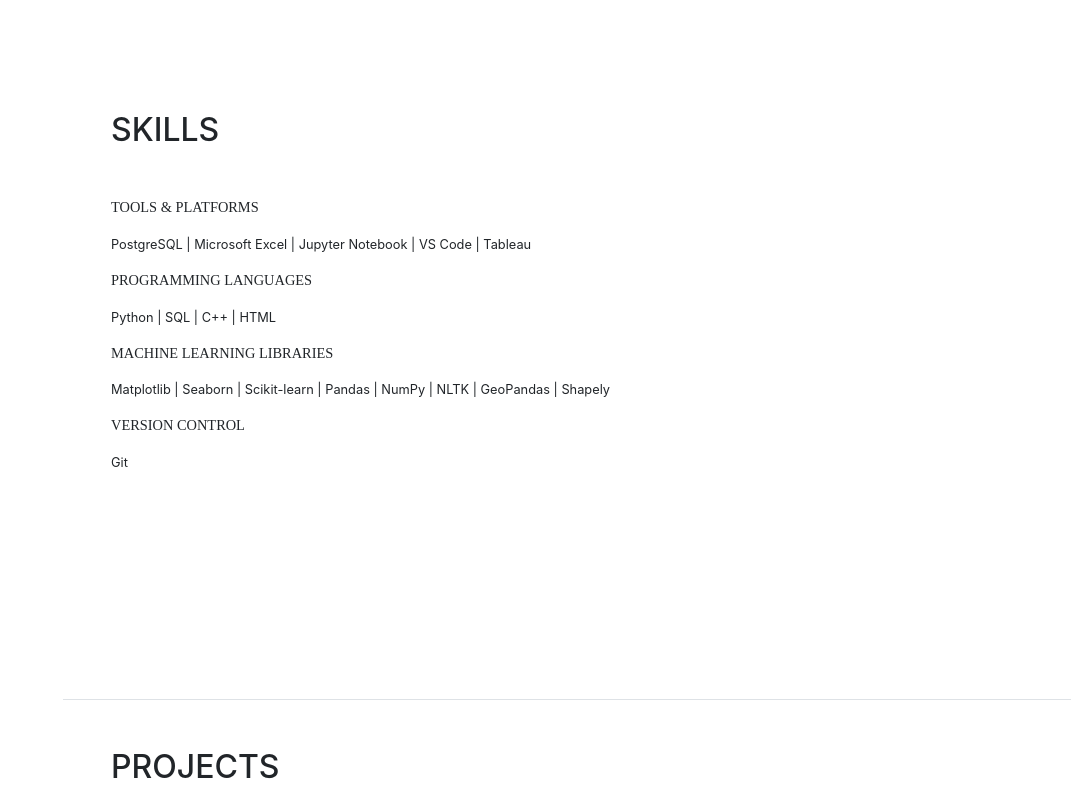
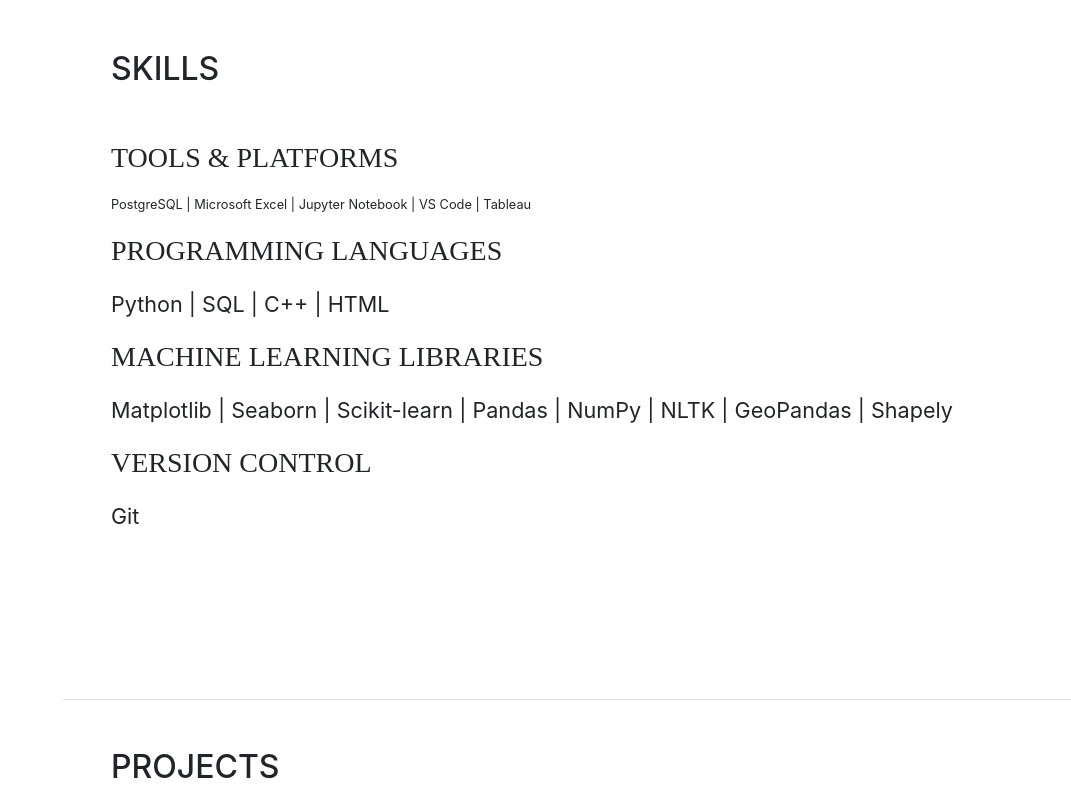
Before and after one commit to hrmn-preet/portfolio, a website with bundled scripts: page index.html in a window 1280 px wide. Shown: the part 900-1712 px from the top of the page, without its empty margins (209-1280 px from the left). Built offline with nearby package versions, Linux system fonts and the light colour scheme; a web font is replaced by a local one.

Commit message:
Update index.html

```diff
--- a/index.html
+++ b/index.html
@@ -94,23 +94,23 @@
     <div class="my-auto">
         <h2 class="mb-5">Skills</h2>
 
-        <div class="subheading mb-3" style="font-size: 0.9em;">Tools & Platforms</div>
+        <div class="subheading mb-3" style="font-size: 1.75rem;">Tools & Platforms</div>
         <p style="font-size: 0.8em;">
             PostgreSQL | Microsoft Excel | Jupyter Notebook | VS Code | Tableau
         </p>
 
-        <div class="subheading mb-3" style="font-size: 0.9em;">Programming Languages</div>
-        <p style="font-size: 0.8em;">
+        <div class="subheading mb-3" style="font-size: 1.75rem;">Programming Languages</div>
+        <p style="font-size: 1.35rem;">
             Python | SQL | C++ | HTML
         </p>
 
-        <div class="subheading mb-3" style="font-size: 0.9em;">Machine Learning Libraries</div>
-        <p style="font-size: 0.8em;">
+        <div class="subheading mb-3" style="font-size: 1.75rem;">Machine Learning Libraries</div>
+        <p style="font-size: 1.35rem;">
             Matplotlib | Seaborn | Scikit-learn | Pandas | NumPy | NLTK | GeoPandas | Shapely
         </p>
 
-        <div class="subheading mb-3" style="font-size: 0.9em;">Version Control</div>
-        <p style="font-size: 0.8em;">
+        <div class="subheading mb-3" style="font-size: 1.75rem;">Version Control</div>
+        <p style="font-size: 1.35rem;">
             Git
         </p>
     </div>
```
